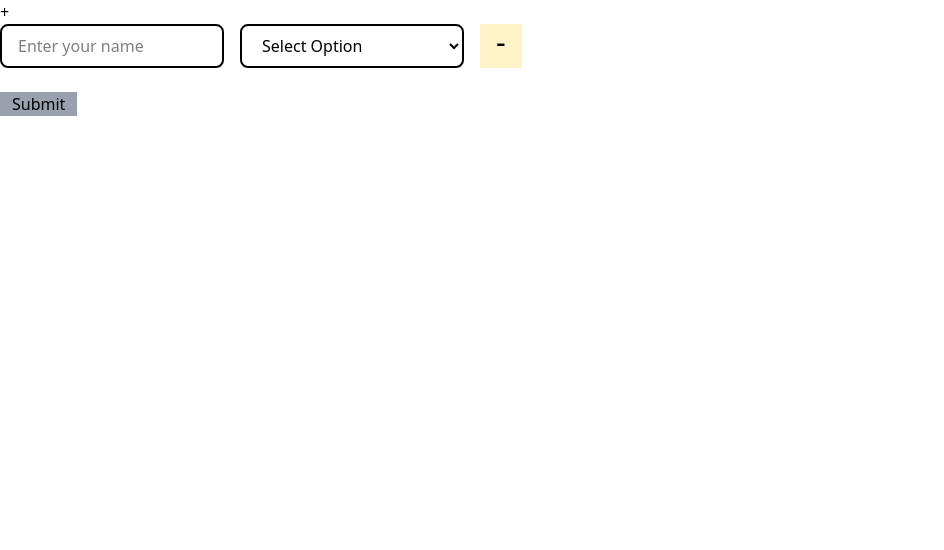
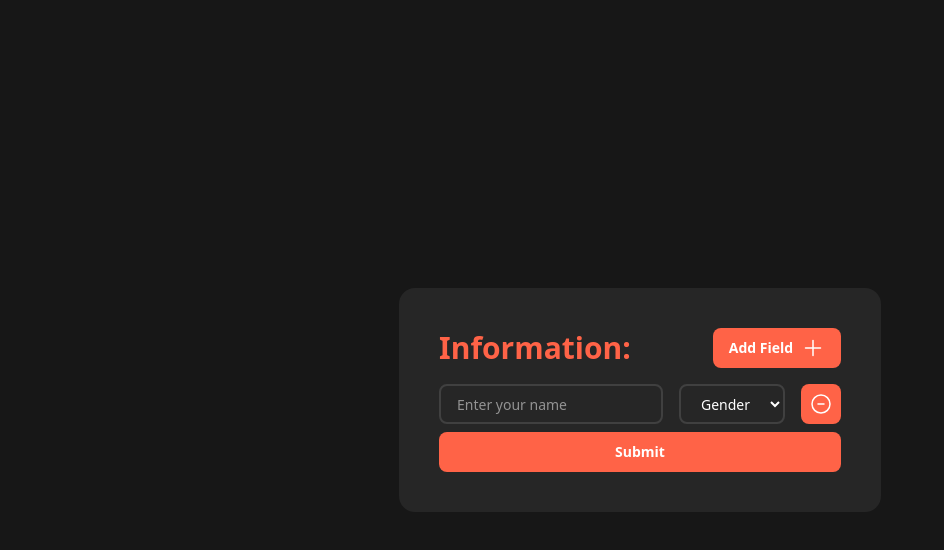
Before and after one commit to atiqueshahriarr/form-task, a React (Vite) app: page / in a window 1280 px wide. Shown: the top 550 px of the page, without its empty margins (0-944 px from the left). Built offline with nearby package versions, Linux system fonts and the light colour scheme.

Commit message:
Added design

```diff
--- a/src/App.jsx
+++ b/src/App.jsx
@@ -1,5 +1,6 @@
 import { useState } from "react";
 import "./App.css";
+import Table from "./Component/Table";
 
 function App() {
   const [fields, setFields] = useState([{id: 1, name: "", gender: "", nameError: false, genderError: false}]);
@@ -42,41 +43,91 @@ function App() {
   };
 
   return (
-    <div className="">
-      <button onClick={handleAddField}>+</button>
+    <div className="bg-neutral-900 min-h-screen w-full flex items-center justify-center py-10">
+      <div className="text-white bg-neutral-800 px-2 py-4 md:p-10 rounded-2xl">
+        <div className="flex justify-between items-center mb-4 gap-6 font-semibold">
+          <p className="text-xl md:text-3xl text-[#ff6347]">Information:</p>
+          <button
+            className="bg-[#ff6347] text-sm h-8 md:h-10 w-26 md:w-32 flex items-center justify-center md:gap-2  rounded-lg hover:bg-neutral-800 hover:text-[#ff6347] hover:border-2 hover:border-[#ff6347] cursor-pointer transition-all duration-300"
+            onClick={handleAddField}>
+            Add Field
+            <svg
+              xmlns="http://www.w3.org/2000/svg"
+              fill="none"
+              viewBox="0 0 24 24"
+              stroke-width="1.5"
+              stroke="currentColor"
+              class="size-6">
+              <path
+                stroke-linecap="round"
+                stroke-linejoin="round"
+                d="M12 4.5v15m7.5-7.5h-15"
+              />
+            </svg>
+          </button>
+        </div>
 
         <form
           action=""
           onSubmit={handleSubmit}
-        className="space-y-6">
+          className="space-y-2 text-sm md:text-md">
           {fields.map((field) => (
             <div
-            className="flex gap-4"
+              className="flex gap-1 md:gap-4"
               key={field.id}>
+              <div>
                 <input
                   type="text"
                   id="name"
                   placeholder="Enter your name"
-              className=" w-56 border-2 px-4 py-2 rounded-lg outline-0"
+                  className="w-40 md:w-56 border-2  border-neutral-700 focus:border-neutral-500  px-4 h-8 md:h-10 rounded-lg outline-0"
                   value={field.name}
                   onChange={(e) => handleNameChange(field.id, e)}
                 />
-            {field.nameError ? <div>Please enter your name</div> : <></>}
+                {field.nameError ? <div className="text-xs text-[#ff6347]">Please enter your name *</div> : <></>}
+              </div>
+              <div>
                 <select
-              className=" w-56 border-2 px-4 py-2 rounded-lg outline-0"
+                  className=" w-fit border-2 border-neutral-700 focus:border-neutral-500  px-4 h-8 md:h-10 rounded-lg outline-0 "
                   name="gender"
                   id="gender"
                   value={field.gender}
                   onChange={(e) => handleGenderChange(field.id, e)}>
-              <option>Select Option</option>
-              <option value="Male">Male</option>
-              <option value="Female">Female</option>
+                  <option
+                    disabled
+                    value=""
+                    className="bg-neutral-900 hover:bg-[#ff6347]">
+                    Gender
+                  </option>
+                  <option
+                    className="bg-neutral-900 hover:bg-[#ff6347]"
+                    value="Male">
+                    Male
+                  </option>
+                  <option
+                    className="bg-neutral-900 hover:bg-[#ff6347]"
+                    value="Female">
+                    Female
+                  </option>
                 </select>
-            {field.genderError ? <div>Select your gender</div> : <></>}
+                {field.genderError ? <div className="text-xs text-[#ff6347]">Select gender *</div> : <></>}
+              </div>
               <a
-              className="bg-amber-100 text-3xl px-4 cursor-pointer"
+                className="md:bg-[#ff6347] text-3xl p-2 h-8 md:h-10 w-8 md:w-10 flex items-center justify-center  rounded-lg hover:bg-neutral-800 hover:text-[#ff6347] md:hover:border-2 hover:border-[#ff6347] cursor-pointer transition-all duration-300"
                 onClick={(e) => handleRemove(e, field.id)}>
-              -
+                <svg
+                  xmlns="http://www.w3.org/2000/svg"
+                  fill="none"
+                  viewBox="0 0 24 24"
+                  stroke-width="1.5"
+                  stroke="currentColor"
+                  class="size-6">
+                  <path
+                    stroke-linecap="round"
+                    stroke-linejoin="round"
+                    d="M15 12H9m12 0a9 9 0 1 1-18 0 9 9 0 0 1 18 0Z"
+                  />
+                </svg>
               </a>
             </div>
           ))}
@@ -84,37 +135,14 @@ function App() {
           <input
             type="submit"
             value="Submit"
-          className="bg-gray-400 px-3"
+            className="bg-[#ff6347] font-bold h-8 md:h-10 w-full flex items-center justify-center  rounded-lg  hover:bg-[#ff4747] cursor-pointer transition-all duration-300"
           />
         </form>
 
-      {showValue ? (
-        fields.length ? (
-          <>
-            <h3 className="mt-6 text-xl font-semibold">Form State:</h3>
-            <table className="w-full border mt-2">
-              <thead>
-                <tr className="bg-gray-100">
-                  <th className="border px-4 py-2">Name</th>
-                  <th className="border px-4 py-2">Gender</th>
-                </tr>
-              </thead>
-              <tbody>
-                {fields.map((field) => (
-                  <tr key={field.id}>
-                    <td className="border px-4 py-2">{field.name || "-"}</td>
-                    <td className="border px-4 py-2">{field.gender || "-"}</td>
-                  </tr>
-                ))}
-              </tbody>
-            </table>
-          </>
-        ) : (
-          <></>
-        )
-      ) : (
-        <></>
-      )}
+        <Table
+          showValue={showValue}
+          fields={fields}></Table>
+      </div>
     </div>
   );
 }
--- /dev/null
+++ b/src/Component/Table.jsx
@@ -0,0 +1,37 @@
+import React from "react";
+
+const Table = ({showValue, fields}) => {
+  return (
+    <div>
+      {showValue ? (
+        fields.length ? (
+          <>
+            <h3 className="mt-10 text-lg font-semibold text-[#ff6347]">Form State:</h3>
+            <table className="w-full border border-neutral-600 mt-2 text-sm md:text-md">
+              <thead>
+                <tr className="bg-[#ff6347] ">
+                  <th className="border border-neutral-600 px-4 py-1">Name</th>
+                  <th className="border border-neutral-600 px-4 py-1">Gender</th>
+                </tr>
+              </thead>
+              <tbody>
+                {fields.map((field) => (
+                  <tr key={field.id}>
+                    <td className="border border-neutral-600 px-4 py-2">{field.name || "-"}</td>
+                    <td className="border border-neutral-600 px-4 py-2">{field.gender || "-"}</td>
+                  </tr>
+                ))}
+              </tbody>
+            </table>
+          </>
+        ) : (
+          <></>
+        )
+      ) : (
+        <></>
+      )}
+    </div>
+  );
+};
+
+export default Table;
```
Lines whose indentation alone changed are shown as unchanged.
